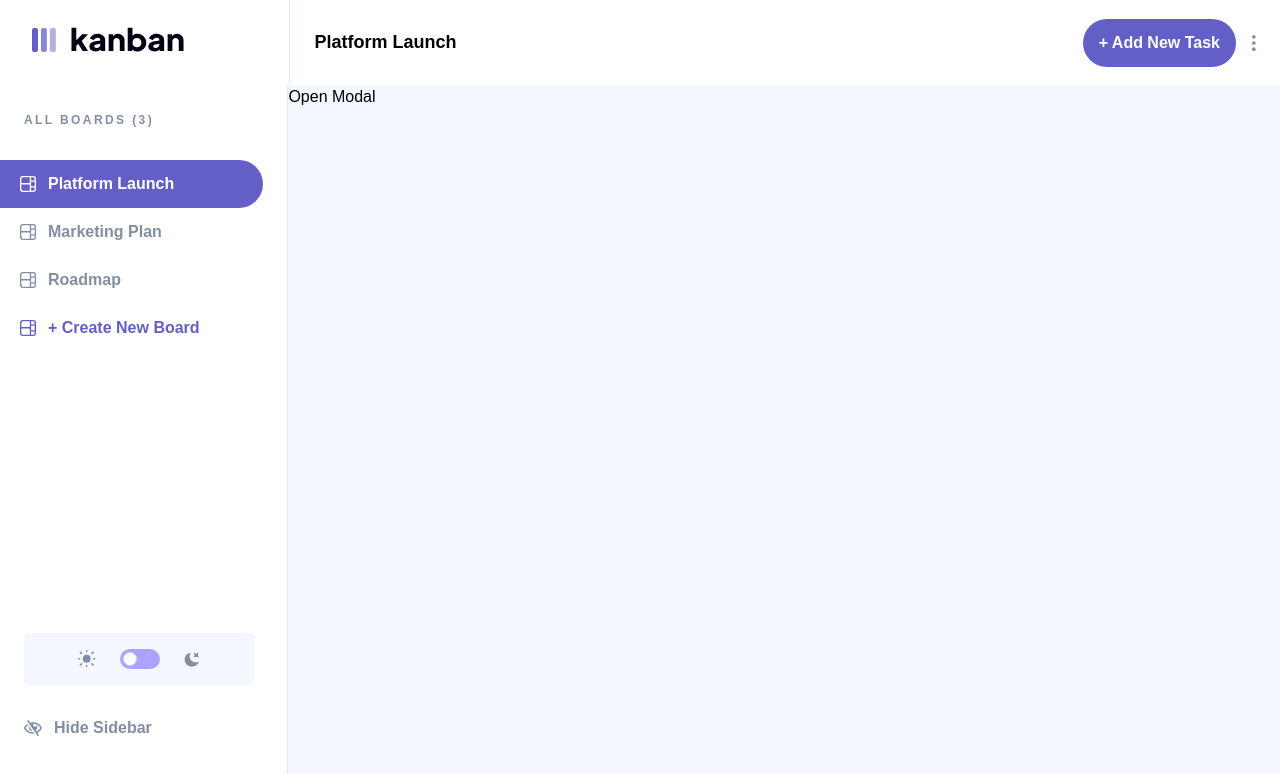
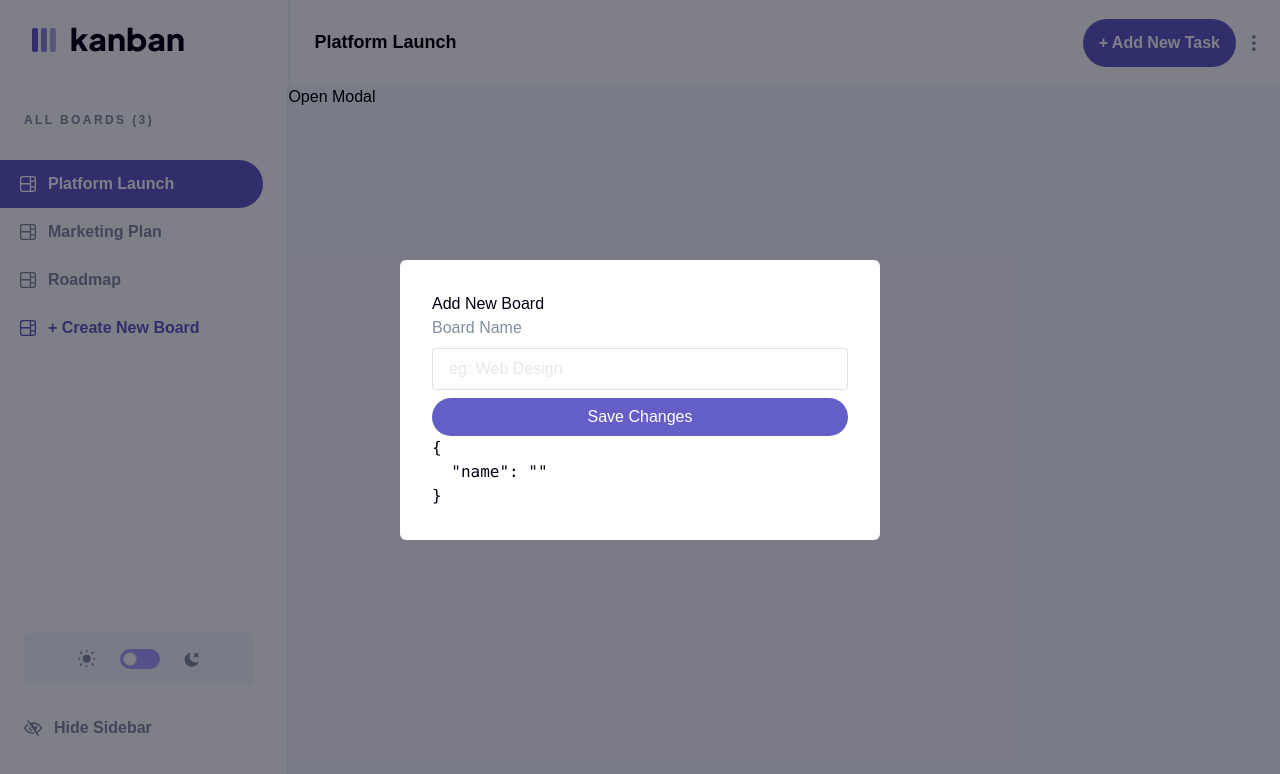
Before and after one commit to Em-codes/kanban-project-manager, a Next.js app: page / in a window 1280 px wide. Shown: the top 774 px of the page. Built offline with nearby package versions, Linux system fonts and the light colour scheme.

Commit message:
Dev - Modals/Form validation

```diff
--- a/package.json
+++ b/package.json
@@ -10,11 +10,13 @@
   },
   "dependencies": {
     "axios": "^0.27.2",
+    "formik": "^2.2.9",
     "next": "12.2.4",
     "next-themes": "^0.2.0",
     "react": "18.2.0",
     "react-dom": "18.2.0",
-    "usehooks-ts": "^2.6.0"
+    "usehooks-ts": "^2.6.0",
+    "yup": "^0.32.11"
   },
   "devDependencies": {
     "@types/node": "^18.7.1",
--- a/src/components/Header/Header.tsx
+++ b/src/components/Header/Header.tsx
@@ -23,7 +23,7 @@ const Header = () => {
         <div className='flex items-center justify-between w-full px-6'>
             <h2 className='font-sans text-lg font-bold'>Platform Launch</h2>
             <div className='flex items-center gap-4'>
-              <Button children={"+ Add New Task"} padding={'py-3 px-4'} width={''} color={'text-white'} onClick={() => alert('hello')} />
+              <Button children={"+ Add New Task"} padding={'py-3 px-4'} width={''} color={'text-white'} font_weight={'font-bold'} onClick={() => alert('hello')} />
               <Image className='cursor-pointer' src="/assets/icon-vertical-ellipsis.svg" alt="vertical ellipsis" height={16} width={4} />
             </div>
         </div>
--- /dev/null
+++ b/src/components/Modal/CreateNewBoard.tsx
@@ -0,0 +1,42 @@
+import TextInput from '@components/shared/TextInput'
+import { Formik, Field, Form } from 'formik'
+import * as Yup from 'yup'
+import React from 'react'
+import Button from '@components/shared/Button'
+
+const CreateNewBoard = () => {
+
+    const validate = Yup.object({
+        name: Yup.string().required("Board title is required"),
+        columns: Yup.array().of(
+                Yup.string().required("Column title is required"),
+        )
+    })
+
+    return (
+        <div>
+            <Formik
+                initialValues={{ name: "" }}
+                validationSchema={validate}
+                onSubmit={(values, { setSubmitting, resetForm }) => {
+                    setSubmitting(true)
+
+                    //make async call
+                    console.log('submit:', values);
+                    setSubmitting(false)
+                    resetForm()
+                }}
+            >
+                {({ values, isSubmitting, handleSubmit }) => (
+                    <Form onSubmit={handleSubmit}>
+                        <TextInput label='Board Name' name="name" type="input" placeholder='eg: Web Design' />
+                        <Button children={'Save Changes'} width={"w-full"} padding={'py-[7px]'} color={'text-white'}/>
+                        <pre>{JSON.stringify(values, null, 2)}</pre>
+                    </Form>
+                )}
+            </Formik>
+        </div>
+    )
+}
+
+export default CreateNewBoard
--- a/src/components/SideBar/CreateNewBoard.tsx
+++ b/src/components/SideBar/CreateNewBoardCTA.tsx
@@ -1,8 +1,9 @@
 import Modal from '@components/Modal'
+import CreateNewBoard from '@components/Modal/CreateNewBoard'
 import React, { useState } from 'react'
 
-const CreateNewBoard = () => {
-    const [isCreateBoardModal, setIsCreateBoardModal] = useState<boolean>(false)
+const CreateNewBoardCTA = () => {
+    const [isCreateBoardModal, setIsCreateBoardModal] = useState<boolean>(true)
     return (
         <>
             <div onClick={() => setIsCreateBoardModal(!isCreateBoardModal)} className='py-3 hover:bg-mainPurple hover:text-white text-mainPurple mb-4 flex items-center rounded-r-3xl mr-6 text-base font-bold gap-3 pl-6 -ml-1 cursor-pointer ease transition duration-500 hover:bg-opacity-60'>
@@ -10,10 +11,12 @@ const CreateNewBoard = () => {
                 + Create New Board
             </div>
             <Modal showModal={isCreateBoardModal} setShowModal={setIsCreateBoardModal} >
-                New Board Lorem ipsum, dolor sit amet consectetur adipisicing elit. Voluptatibus similique aliquam ad nobis tempora provident nisi assumenda hic vitae fugiat.
+                Add New Board
+                <CreateNewBoard />
+
             </Modal>
         </>
     )
 }
 
-export default CreateNewBoard
+export default CreateNewBoardCTA
--- a/src/components/shared/Button.tsx
+++ b/src/components/shared/Button.tsx
@@ -4,13 +4,14 @@ interface ButtonProps {
     padding?: string;
     width?: string;
     color?: string;
+    font_weight?: string
     children?: React.ReactNode;
-    onClick: (event: React.MouseEvent<HTMLButtonElement>) => void;
+    onClick?: (event: React.MouseEvent<HTMLButtonElement>) => void;
 }
 
-const Button = ({children, padding, width, color, onClick} : ButtonProps) => {
+const Button = ({children, padding, width, color, font_weight, onClick} : ButtonProps) => {
   return (
-    <button onClick={onClick} className={`bg-mainPurple ${padding} ${width} ${color} rounded-full transition duration-200 font-bold text-base hover:bg-mainPurpleHover font-sans`}>
+    <button onClick={onClick} className={`bg-mainPurple ${padding} ${width} ${color} ${font_weight} rounded-full transition duration-200 text-base hover:bg-mainPurpleHover font-sans`}>
         {children}
     </button>
   )
--- /dev/null
+++ b/src/components/shared/TextInput.tsx
@@ -0,0 +1,36 @@
+import { useField, FieldAttributes, Field, ErrorMessage } from 'formik';
+import React from 'react'
+
+type myInputProps = { label: string } & FieldAttributes<{}>;
+
+const TextInput: React.FC<myInputProps> = ({ label, ...props }) => {
+    const [field, meta] = useField(props);
+
+    return (
+        <div className="flex-grow">
+            {label && (
+                <label
+                    className="body-md text-mediumGrey dark:text-white block"
+                    htmlFor={field.name}
+                >
+                    {label}
+                </label>)
+            }
+            <div className="relative">
+
+                <Field
+                    className={`flex-1 bg-white body-lg w-full px-4 py-2 my-2 block rounded border text-black border-mediumGrey border-opacity-25 placeholder:opacity-25 focus:outline-none focus:border-mainPurple dark:bg-darkGrey dark:text-white ${meta.touched &&
+                        meta.error &&
+                        'border-opacity-100 border-mainRed'
+                        }`}
+                    {...field}
+                    {...props}
+                    autoComplete="off"
+                />
+                <ErrorMessage component="div" name={field.name} className="text-mainRed body-lg text-sm absolute right-4 top-1/2 -translate-y-1/2" />
+            </div>
+        </div>
+    );
+};
+
+export default TextInput;
--- a/tsconfig.json
+++ b/tsconfig.json
@@ -22,6 +22,6 @@
       "@src/*": ["src/*"]
     }
   },
-  "include": ["next-env.d.ts", "**/*.ts", "**/*.tsx", "src/pages/_document.js", "postcss.config.js"],
+  "include": ["next-env.d.ts", "**/*.ts", "**/*.tsx", "src/pages/_document.js", "postcss.config.js", "src/components/shared/TextInput.tsx"],
   "exclude": ["node_modules"]
 }
```
Also changed, not shown: src/components/SideBar/BoardNamesTag.tsx (+5 -11 lines), 1 other file (tests, documents, lock files or other folders).
